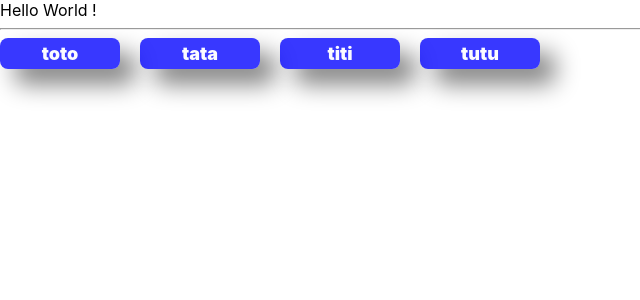
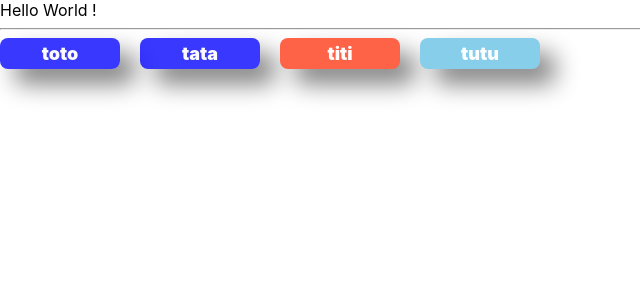
Before and after one commit to fadlnndd/FormationReact_tjs, a React (Create React App) app: page / in a window 1280 px wide. Shown: the top 300 px of the page, without its empty margins (0-640 px from the left). Built offline with nearby package versions, Linux system fonts and the light colour scheme.

Commit message:
inline color dynamic

```diff
--- a/src/App/App.tsx
+++ b/src/App/App.tsx
@@ -8,13 +8,14 @@ function App() {
       <hr />
       <Button text="toto" type="reset"/>
       <Button text="tata" type="submit"/>
-      <Button text="titi"
+      <Button bgColor="tomato"
+        text="titi"
         size={{
           margin:{bottom:'12px', right: '24px'},
           padding: { h: "20px", w: "40px"}
         }}
       />
-      <Button text="tutu" type="button"/>
+      <Button bgColor="skyblue" text="tutu" type="button"/>
     </div>
   );
 }
--- a/src/App/components/Button/Button.jsx
+++ b/src/App/components/Button/Button.jsx
@@ -4,11 +4,11 @@ import PropTypes from 'prop-types'
 
 function Button(props) {
     console.log(props);
-    return <button type={props.type} className={styles.Button}>{props.text}</button>
+    return <button type={props.type} className={styles.Button} style={{backgroundColor: props.bgColor}}>{props.text}</button>
 }
 Button.propTypes={
     text: PropTypes.string.isRequired,
-    type: PropTypes.oneOf(['submit','rest','button']),
+    type: PropTypes.oneOf(['submit','reset','button']),
     size: PropTypes.shape({
 
         margin: PropTypes.shape({
@@ -19,7 +19,8 @@ Button.propTypes={
           h: PropTypes.string,
           w: PropTypes.string
         })
-    })
+    }),
+    bgColor: PropTypes.string
 }
 
 Button.defaultProps={
```
Also changed, not shown: src/App/components/Button/Button.module.css (line endings or trailing spaces).
